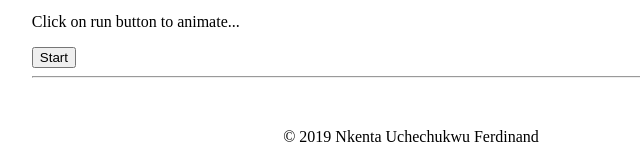
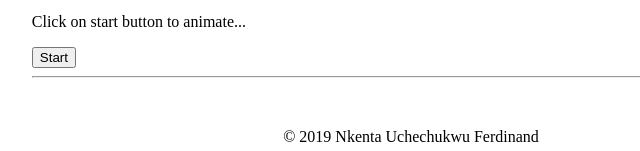
Before and after one commit to nkenta/nkenta.github.io, a plain HTML site: page Creating CSS3 Transitions and Animations in CSS and triggering them with JavaScript/index.html in a window 1280 px wide. Shown: the part 743-894 px from the top of the page, 229-869 px from the left. Drawn offline with Linux system fonts and the light colour scheme.

Commit message:
Minor text update

```diff
--- a/Creating CSS3 Transitions and Animations in CSS and triggering them with JavaScript/index.html
+++ b/Creating CSS3 Transitions and Animations in CSS and triggering them with JavaScript/index.html
@@ -36,7 +36,7 @@
                 </div>
             </fieldset>
             <div>
-                <p>Click on run button to animate...</p>
+                <p>Click on start button to animate...</p>
                 <button onClick="start();">Start</button>
             </div>
         </div>
```
